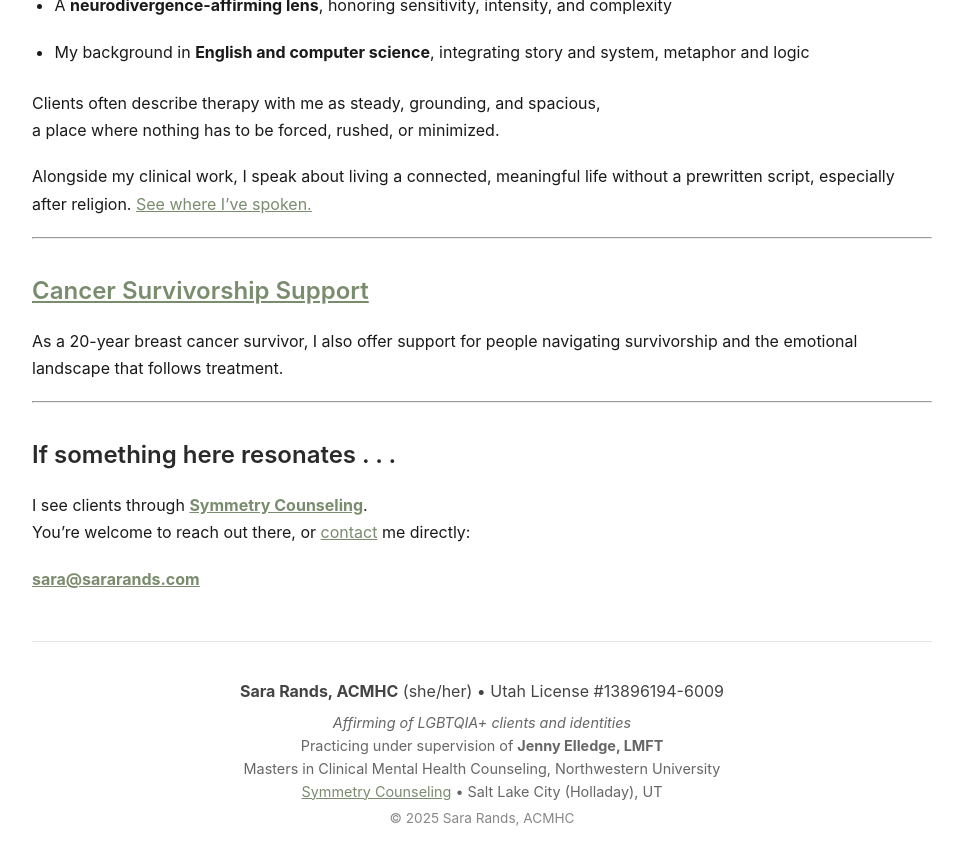
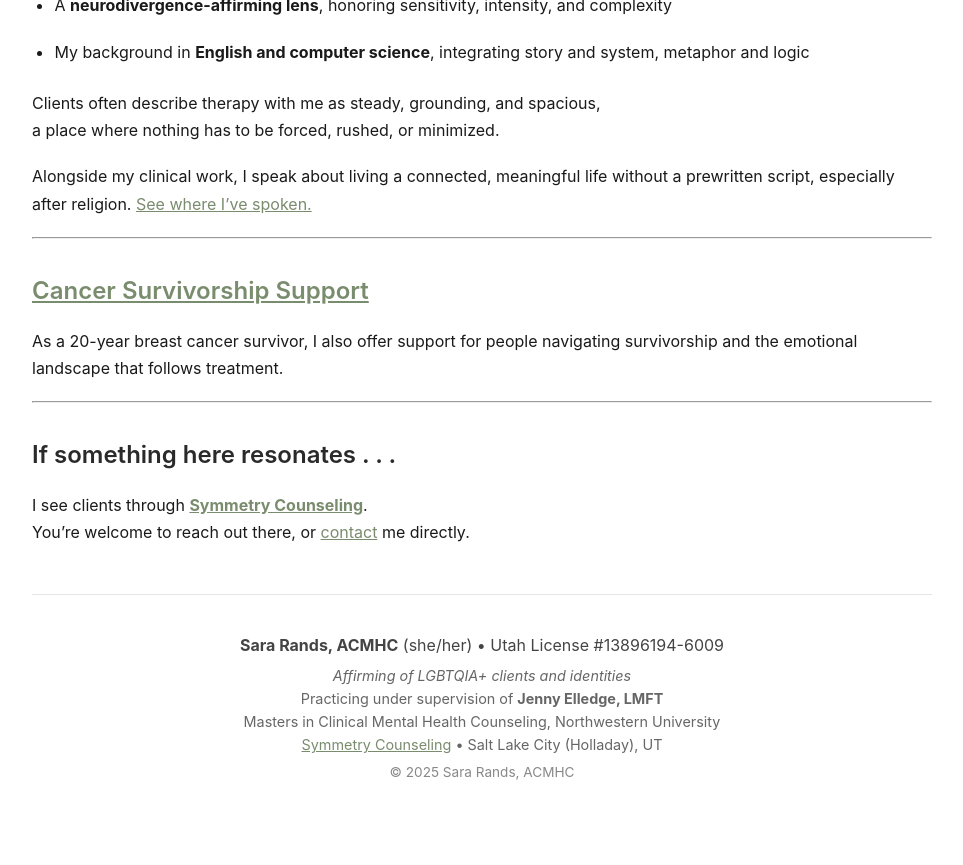
Before and after one commit to SaraRands/sararands-site, a Jekyll site: the page built from index.md, in a window 1280 px wide and 900 px high, scrolled down 3216 px. Shown: the top 865 px of the window, without its empty margins (158-1121 px from the left). Built offline with Jekyll 4.4.1, drawn with Linux system fonts in a browser that asks for light colours.

```diff
--- a/_layouts/post.html
+++ b/_layouts/post.html
@@ -13,6 +13,8 @@ layout: default
 
     <section class="post-content">
       {{ content }}
+      <hr />
+      <p><em>These posts are part of my way of thinking out loud. If something here landed for you—or sparked your own reflection—you’re welcome to <a href="/contact/">reach out</a>. I read every note.</em></p>
     </section>
 
   </article>
--- a/index.md
+++ b/index.md
@@ -115,6 +115,4 @@ As a 20-year breast cancer survivor, I also offer support for people navigating
 ## If something here resonates . . .
 
 I see clients through **[Symmetry Counseling](https://symcounseling.com/sara-rands/)**.
-You're welcome to reach out there, or [contact](/contact/) me directly:
-
-[**sara@sararands.com**](mailto:sara@sararands.com)
+You're welcome to reach out there, or [contact](/contact/) me directly.
```
Also changed, not shown: speaking.md (+0 -2 lines).
